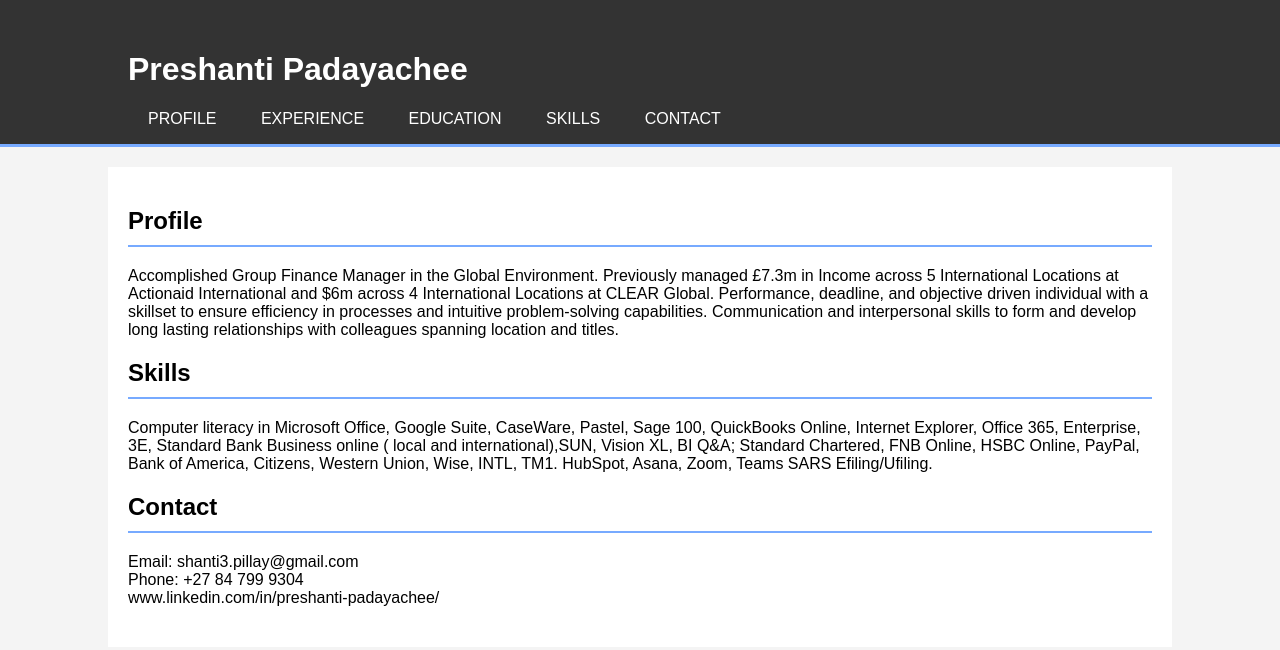
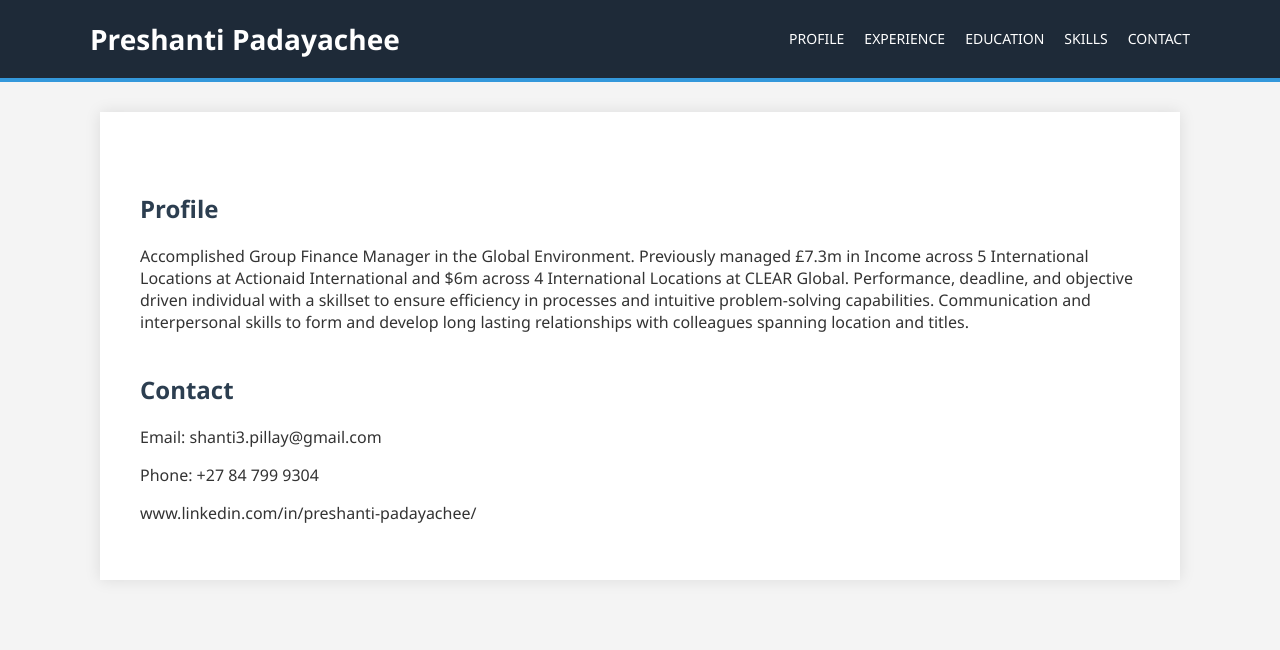
Before and after one commit to Thavi021/Preshanti-Padayachee, a plain HTML site: page index.html in a window 1280 px wide. Drawn offline with Linux system fonts and the light colour scheme.

Commit message:
Update index.html

```diff
--- a/index.html
+++ b/index.html
@@ -1,63 +1,116 @@
 <!DOCTYPE html>
 <html lang="en">
 <head>
-    <meta charset="UTF-8">
-    <meta name="viewport" content="width=device-width, initial-scale=1.0">
-    <title>My CV</title>
+  <meta charset="UTF-8" />
+  <meta name="viewport" content="width=device-width, initial-scale=1.0"/>
+  <title>Preshanti Padayachee - CV</title>
   <style>
     body {
-            font-family: Arial, sans-serif;
+      font-family: 'Segoe UI', Tahoma, Geneva, Verdana, sans-serif;
+      background-color: #f4f4f4;
       margin: 0;
       padding: 0;
-            background-color: #f4f4f4;
+      color: #333;
     }
-        .container {
-            width: 80%;
+
+    header {
+      background-color: #1e2a38;
+      color: #ffffff;
+      padding: 20px 0;
+      border-bottom: 4px solid #3498db;
+    }
+
+    header .container {
+      width: 90%;
+      max-width: 1100px;
       margin: auto;
-            overflow: hidden;
+      display: flex;
+      justify-content: space-between;
+      align-items: center;
+      flex-wrap: wrap;
     }
-        header {
-            background: #333;
-            color: #fff;
-            padding-top: 30px;
-            min-height: 70px;
-            border-bottom: #77aaff 3px solid;
+
+    header h1 {
+      margin: 0;
+      font-size: 28px;
     }
-        header a {
+
+    nav ul {
+      list-style: none;
+      padding: 0;
+      margin: 0;
+      display: flex;
+      gap: 20px;
+    }
+
+    nav ul li a {
       color: #fff;
       text-decoration: none;
       text-transform: uppercase;
-            font-size: 16px;
+      font-weight: 500;
+      font-size: 14px;
     }
-        header ul {
+
+    .main {
+      background-color: #fff;
+      max-width: 1000px;
+      margin: 30px auto;
+      padding: 40px;
+      box-shadow: 0 0 15px rgba(0, 0, 0, 0.1);
+    }
+
+    .main h1 {
+      text-align: center;
+      margin-bottom: 40px;
+      color: #222;
+    }
+
+    h2 {
+      color: #2c3e50;
+      margin-top: 40px;
+    }
+
+    h3 {
+      margin: 5px 0 15px 0;
+      font-weight: normal;
+      color: #555;
+    }
+
+    ul {
+      margin: 0 0 20px 20px;
       padding: 0;
-            list-style: none;
     }
-        header li {
-            display: inline;
-            padding: 0 20px 0 20px;
+
+    ul li {
+      line-height: 1.6;
     }
-        .main {
-            padding: 20px;
-            background: #fff;
-            margin-top: 20px;
+
+    hr {
+      border: 0;
+      height: 1px;
+      background: #ddd;
+      margin: 40px 0;
     }
-        .section {
-            margin-bottom: 20px;
+
+    @media (max-width: 600px) {
+      header .container {
+        flex-direction: column;
+        align-items: flex-start;
       }
-        .section h2 {
-            border-bottom: 2px solid #77aaff;
-            padding-bottom: 10px;
+
+      nav ul {
+        flex-direction: column;
+        gap: 10px;
       }
-        .section p {
-            margin: 0;
     }
   </style>
 </head>
 <body>
+
 <header>
   <div class="container">
     <h1>Preshanti Padayachee</h1>
+    <nav>
       <ul>
         <li><a href="index.html">Profile</a></li>
         <li><a href="Experience.html">Experience</a></li>
@@ -65,24 +118,22 @@
         <li><a href="Skills.html">Skills</a></li>
         <li><a href="Contact.html">Contact</a></li>
       </ul>
+    </nav>
   </div>
 </header>
-    <div class="container main">
+
+<div class="main" id="experience">
 <section id="profile" class="section">
             <h2>Profile</h2>
             <p>Accomplished Group Finance Manager in the Global Environment. Previously managed £7.3m in Income across 5 International Locations at Actionaid International and $6m across 4 International Locations at CLEAR Global. Performance, deadline, and objective driven individual with a skillset to ensure efficiency in processes and intuitive problem-solving capabilities. Communication and interpersonal skills to form and develop long lasting relationships with colleagues spanning location and titles. </p>
         </section>
 
-        <section id="skills" class="section">
-            <h2>Skills</h2>
-            <p>Computer literacy in Microsoft Office, Google Suite, CaseWare, Pastel, Sage 100, QuickBooks Online, Internet Explorer, Office 365, Enterprise, 3E, Standard Bank Business online ( local and international),SUN, Vision XL, BI Q&A; Standard Chartered, FNB Online, HSBC Online, PayPal, Bank of America, Citizens, Western Union, Wise,  INTL, TM1. HubSpot, Asana, Zoom, Teams SARS Efiling/Ufiling.</p>
-        </section>
+
         <section id="contact" class="section">
             <h2>Contact</h2>
             <p>Email: shanti3.pillay@gmail.com</p>
             <p>Phone: +27 84 799 9304</p>
             <p>www.linkedin.com/in/preshanti-padayachee/</p>
         </section>
-    </div>
 </body>
 </html>
```
Lines whose indentation alone changed are shown as unchanged.
